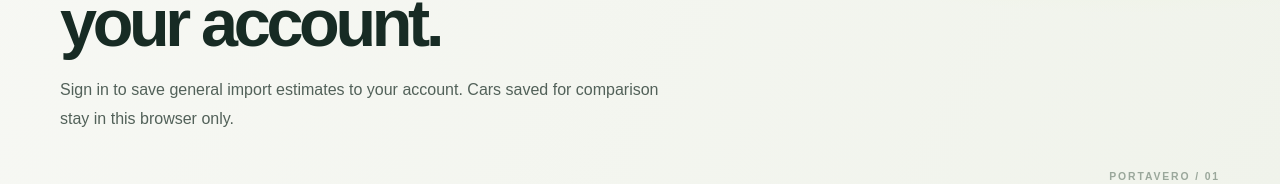
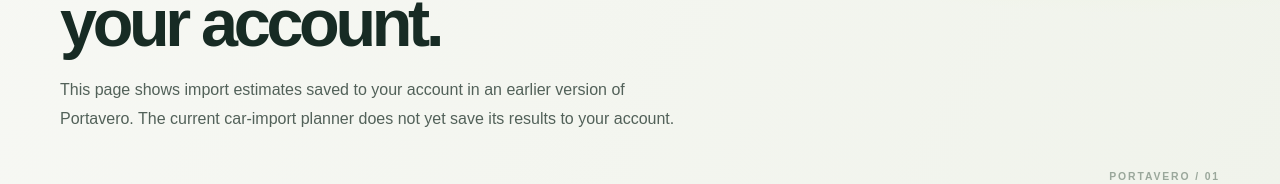
Before and after one commit to GIORGIO2032Q4E/portavero, a Next.js app: page /account in a window 1280 px wide. Shown: the part 265-449 px from the top of the page. Built offline with nearby package versions, Linux system fonts and the light colour scheme; no server answers.

Commit message:
Clarify page.tsx for current car-import flow

```diff
--- a/src/app/account/page.tsx
+++ b/src/app/account/page.tsx
@@ -146,7 +146,7 @@ export default function AccountPage() {
         <div className="container">
           <span className="eyebrow">Account</span>
           <h1>{session ? "Your saved estimates." : "Save your estimates to your account."}</h1>
-          <p>Sign in to save general import estimates to your account. Cars saved for comparison stay in this browser only.</p>
+          <p>This page shows import estimates saved to your account in an earlier version of Portavero. The current car-import planner does not yet save its results to your account.</p>
         </div>
       </section>
       <section className="section">
@@ -172,7 +172,7 @@ export default function AccountPage() {
               </div>
               <p>Estimates you save while signed in are available on another device when you use the same account. Loading one makes a copy in this browser. Changes to that copy do not change the saved account version.</p>
               <h3>Saved estimates ({estimates.length})</h3>
-              {estimates.length === 0 ? <p className="empty-state">You haven't saved an estimate to your account yet. Open the import calculator and save one while signed in.</p> : (
+              {estimates.length === 0 ? <p className="empty-state">There are no estimates saved to this account yet.</p> : (
                 <div className="account-estimate-list">
                   {estimates.map((item) => (
                     <div className="account-estimate" key={item.id}>
@@ -190,7 +190,7 @@ export default function AccountPage() {
           ) : (
             <section className="panel account-panel">
               <div className="account-heading"><div><span className="eyebrow">Account access</span><h2>{recoveryMode ? "Choose a new password" : resetMode ? "Reset your password" : mode === "signup" ? "Create your account" : "Welcome back"}</h2></div></div>
-              <p>{recoveryMode ? "Set a new password to finish recovering your account." : resetMode ? "We will email you a password reset link if this address has an account." : mode === "signup" ? "Create an account to access your saved general import estimates on another device." : "Sign in to see the import estimates saved to your account."}</p>
+              <p>{recoveryMode ? "Set a new password to finish recovering your account." : resetMode ? "We will email you a password reset link if this address has an account." : mode === "signup" ? "Create an account to access estimates already saved to your Portavero account." : "Sign in to see the import estimates saved to your account."}</p>
               <form className="account-form" onSubmit={handleSubmit}>
                 {!recoveryMode && <div className="field"><label htmlFor="account-email">Email address</label><input id="account-email" type="email" autoComplete="email" required maxLength={254} value={email} onChange={(event) => setEmail(event.target.value)} /></div>}
                 {recoveryMode ? <div className="field"><label htmlFor="new-account-password">New password</label><input id="new-account-password" type="password" autoComplete="new-password" minLength={8} required value={newPassword} onChange={(event) => setNewPassword(event.target.value)} /><small>Use at least 8 characters.</small></div> : !resetMode && <div className="field"><label htmlFor="account-password">Password</label><input id="account-password" type="password" autoComplete={mode === "signup" ? "new-password" : "current-password"} minLength={8} required value={password} onChange={(event) => setPassword(event.target.value)} /><small>Use at least 8 characters. Portavero never stores your password in its own database.</small></div>}
```
